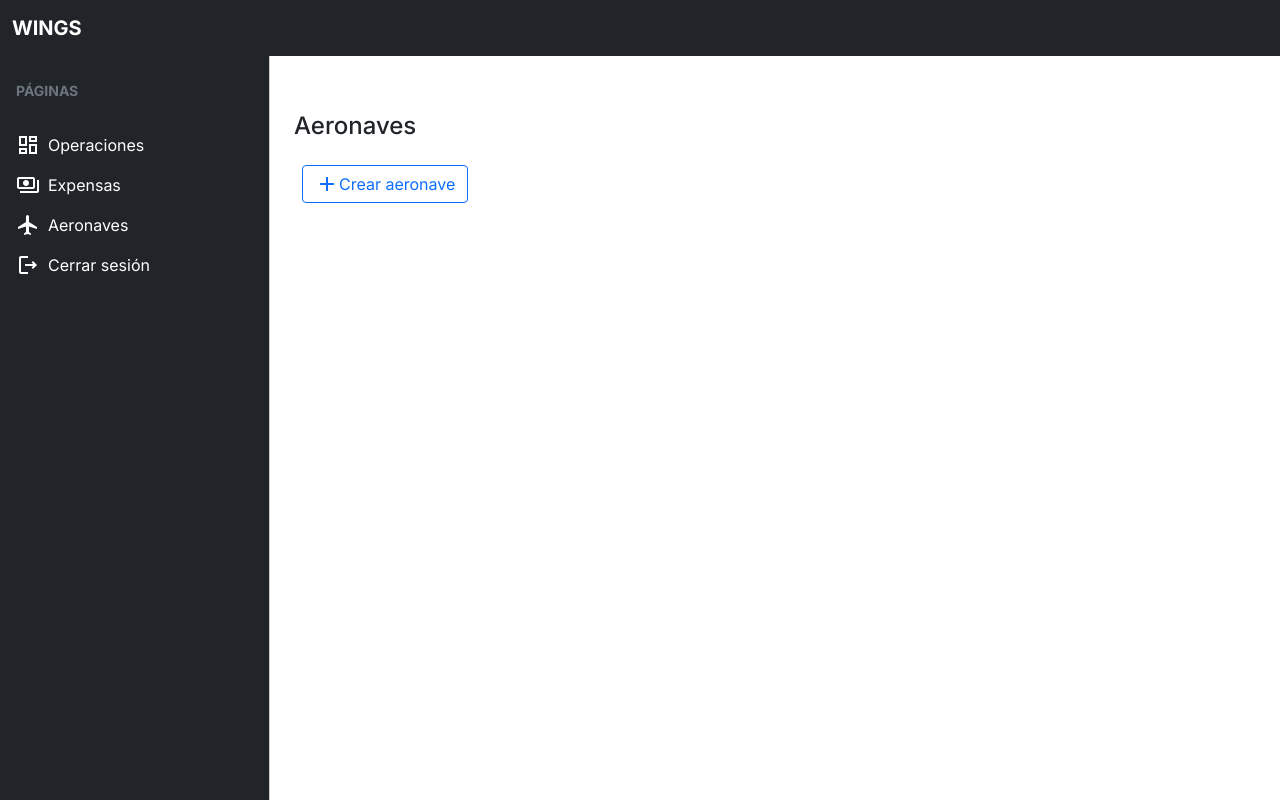
After one commit to Augustorresfx/gastos-django, a Django app: page /aeronaves/ in a window 1280 px wide. The commit adds this page. Run offline with Django 4.2, Linux system fonts and the light colour scheme; the visitor is signed in with stand-in values (Sample User, id 1); data that the repository does not hold is empty.

Commit message:
added-aeronaves-pages

```diff
--- a/clients/forms.py
+++ b/clients/forms.py
@@ -56,3 +56,8 @@ class ClientForm(ModelForm):
                 'class': 'form-select'
             })
         }
+
+class AeronaveForm(ModelForm):
+    class Meta:
+        model = Aeronave
+        fields = ['title', 'matricula', 'expiration']
--- /dev/null
+++ b/clients/templates/aeronaves.html
@@ -0,0 +1,40 @@
+{% extends 'base.html' %}
+
+
+{% block content %}
+
+<main class="mt-5 pt-3">
+  <div class="container-fluid px-4 mt-5">
+
+        <h1 class="fs-4 mb-3">Aeronaves</h1>
+
+        <div class="d-flex justify-content-start align-items-center my-2">
+          <a href="/aeronaves/create/" class="btn btn-outline-primary my-2 d-flex justify-content-center align-items-center mx-2">
+            <span class="material-icons-outlined ">
+              add
+              </span>
+            <span>Crear aeronave</span>
+          </a>
+        </div>
+
+<div class="row">
+  {% for aeronave in aeronaves %}
+    <div class="col-sm-6">
+
+      <div class="card">
+        <div class="card-body">
+          <h5 class="card-title">{{aeronave.title}}</h5>
+          <p class="card-text">Fecha de vencimiento: {{aeronave.expiration}}.</p>
+          <a href="{% url 'aeronave_detail' aeronave.id %}" class="btn btn-primary">Ver o editar</a>
+        </div>
+      </div>
+
+
+    </div>
+  {% endfor %}
+  </div>
+
+  </div>
+
+</main>
+{% endblock %}
--- a/clients/templates/base.html
+++ b/clients/templates/base.html
@@ -76,7 +76,15 @@
             </li>
             <li>
 
-
+              <li>
+                <a href="/aeronaves/" class="nav-link px-3 active d-flex align-items-center">
+                  <span class="material-icons-outlined">
+                    flight
+                    </span>
+                  <span class="mx-2">Aeronaves</span>
+                </a>
+              </li>
+              <li>
 
             <li>
               <a href="/logout" class="nav-link px-3 active d-flex align-items-center">
--- a/clients/views.py
+++ b/clients/views.py
@@ -3,7 +3,7 @@ from django.contrib.auth.forms import UserCreationForm, AuthenticationForm
 from django.contrib.auth.models import User
 from django.contrib.auth import login, logout, authenticate
 from django.db import IntegrityError
-from .forms import ClientForm, ClientFilterForm, GastoForm
+from .forms import ClientForm, ClientFilterForm, GastoForm, AeronaveForm
 from .models import Operacion, Aeronave, Impuesto
 from django.contrib.auth.decorators import login_required
 from django.core.paginator import Paginator
@@ -161,7 +161,7 @@ def expensa_detail(request, gasto_id):
             form.save()
             return redirect('expensas')
         except ValueError:
-            return render(request, 'expensa_detail.html', {'expensa': gasto, 'form': form, 'error': 'Error actualizando el cliente'})
+            return render(request, 'expensa_detail.html', {'expensa': gasto, 'form': form, 'error': 'Error actualizando el gasto'})
 
 
 @login_required
@@ -173,19 +173,19 @@ def delete_expensa(request, gasto_id):
 
 
 @login_required
-def gasto_detail(request, operacion_id):
+def gasto_detail(request, product_id):
     if request.method == 'GET':
-        product = get_object_or_404(Operacion, pk=operacion_id, user=request.user)
+        product = get_object_or_404(Operacion, pk=product_id, user=request.user)
         form = ClientForm(instance=product)
         return render(request, 'gasto_detail.html', {'client': product, 'form': form})
     else:
         try:
-            product = get_object_or_404(Operacion, pk=operacion_id)
+            product = get_object_or_404(Operacion, pk=product_id)
             form = ClientForm(request.POST, instance=product)
             form.save()
             return redirect('gastos')
         except ValueError:
-            return render(request, 'gasto_detail.html', {'client': product, 'form': form, 'error': 'Error actualizando el cliente'})
+            return render(request, 'gasto_detail.html', {'client': product, 'form': form, 'error': 'Error actualizando la operación'})
 
 def send_mail_with_excel(excel_file):
     module_dir = os.path.dirname(__file__)   #get current directory
@@ -205,13 +205,17 @@ def send_mail_with_excel(excel_file):
 
     objetos_todos = Operacion.objects.all()
 
-    for product in objetos_hoy:
+    row = 9  # empezar a agregar en la fila 6
+    col = 1  # agregar en la primera columna
+    for product in objetos_todos:
         timeformat = "%H:%M:%S"
         delta = datetime.strptime(str(product.landing_time), timeformat) - datetime.strptime(str(product.takeoff_time), timeformat)
+        combustible_usado = product.fuel - product.fuel_on_landing
+        data = [product.takeoff_place, product.created.strftime("%d %m %y"), '', product.pilot.name, product.mechanic.name, product.operator.name, product.aeronave.title, timedelta(seconds=delta.seconds), '', product.reason_of_flight.title, '', '', '', product.start_up_cycles, '', '', '', product.fuel, product.fuel_on_landing, combustible_usado, product.engine_ignition_1, product.engine_cut_1, product.engine_ignition_2, product.engine_cut_2, product.operation_note, product.maintenance_note, product.client.name, product.cycles_with_external_load, product.weight_with_external_load, product.number_of_landings, product.number_of_splashdowns, product.water_release_cycles, product.water_release_amount]
 
-        data = [product.takeoff_place, product.created.strftime("%d %m %y"), '', product.pilot.name, product.mechanic.name, product.operator.name, product.aeronave.title, timedelta(seconds=delta.seconds), '', product.reason_of_flight.title, '', '', '', product.start_up_cycles, '', '', '', '', '', '', '', '', '', product.engine_ignition_1, product.engine_cut_1, product.engine_ignition_2, product.engine_cut_2]
-
-        sheet.append(data)
+        for i, val in enumerate(data):
+            sheet.cell(row=row, column=col+i, value=val)
+        row+=1
 
     excel_file = BytesIO()
     wb.save(excel_file)
@@ -265,16 +269,23 @@ def export_excel(request):
     max_col = sheet.max_column
 
 
-    products = Operacion.objects.all()
+    hoy = timezone.now().date()  # Obtiene la fecha actual
+    objetos_hoy = Operacion.objects.filter(created__date=hoy)
 
+    objetos_todos = Operacion.objects.all()
 
-    for product in products:
+    row = 9  # empezar a agregar en la fila 6
+    col = 1  # agregar en la primera columna
+    for product in objetos_todos:
         timeformat = "%H:%M:%S"
         delta = datetime.strptime(str(product.landing_time), timeformat) - datetime.strptime(str(product.takeoff_time), timeformat)
+        combustible_usado = product.fuel - product.fuel_on_landing
+        data = [product.takeoff_place, product.created.strftime("%d %m %y"), '', product.pilot.name, product.mechanic.name, product.operator.name, product.aeronave.title, timedelta(seconds=delta.seconds), '', product.reason_of_flight.title, '', '', '', product.start_up_cycles, '', '', '', product.fuel, product.fuel_on_landing, combustible_usado, product.engine_ignition_1, product.engine_cut_1, product.engine_ignition_2, product.engine_cut_2, product.operation_note, product.maintenance_note, product.client.name, product.cycles_with_external_load, product.weight_with_external_load, product.number_of_landings, product.number_of_splashdowns, product.water_release_cycles, product.water_release_amount]
 
-        data = [product.takeoff_place, product.created.strftime("%d %m %y"), '', product.pilot.name, product.mechanic.name, product.operator.name, product.aeronave.title, timedelta(seconds=delta.seconds), '', product.reason_of_flight.title, '', '', '', product.start_up_cycles, '', '', '', '', '', '', '', '', '', product.engine_ignition_1, product.engine_cut_1, product.engine_ignition_2, product.engine_cut_2]
+        for i, val in enumerate(data):
+            sheet.cell(row=row, column=col+i, value=val)
+        row+=1
 
-        sheet.append(data)
 
     wb.save(response)
 
@@ -287,6 +298,66 @@ def delete_client(request, product_id):
     if request.method == 'POST':
         product.delete()
         return redirect('gastos')
+
+#  AERONAVES
+
+@login_required
+def aeronaves(request):
+
+    context = {}
+    context['aeronaves'] = Aeronave.objects.all()
+    paginated_filter = Paginator(Aeronave.objects.all(), 10)
+    page_number = request.GET.get("page")
+    filter_pages = paginated_filter.get_page(page_number)
+    context['pages'] = filter_pages
+
+    return render(request, 'aeronaves.html', context=context)
+
+@login_required
+def create_aeronave(request):
+    if request.method == 'GET':
+
+        return render(request, 'create_aeronave.html', {
+            'form': AeronaveForm,
+
+        })
+    else:
+        try:
+
+            form = AeronaveForm(request.POST)
+            new_client = form.save(commit=False)
+            new_client.user = request.user
+            new_client.save()
+            return redirect('aeronaves')
+        except ValueError:
+            return render(request, 'create_aeronave.html', {
+                'form': AeronaveForm,
+                'error': 'Please provide valid data'
+            })
+
+@login_required
+def aeronave_detail(request, aeronave_id):
+    if request.method == 'GET':
+        aeronave = get_object_or_404(Aeronave, pk=aeronave_id)
+        form = AeronaveForm(instance=aeronave)
+        return render(request, 'aeronave_detail.html', {'aeronave': aeronave, 'form': form})
+    else:
+        try:
+            aeronave = get_object_or_404(Aeronave, pk=aeronave_id)
+            form = AeronaveForm(request.POST, instance=aeronave)
+            form.save()
+            return redirect('aeronaves')
+        except ValueError:
+            return render(request, 'aeronave_detail.html', {'aeronave': aeronave, 'form': form, 'error': 'Error actualizando la aeronave'})
+
+
+@login_required
+def delete_aeronave(request, aeronave_id):
+    aeronave = get_object_or_404(Aeronave, pk=aeronave_id)
+    if request.method == 'POST':
+        aeronave.delete()
+        return redirect('aeronaves')
+
 
 @login_required
 def signout(request):
--- a/nitroadmin/urls.py
+++ b/nitroadmin/urls.py
@@ -22,9 +22,13 @@ urlpatterns = [
     path('admin/', admin.site.urls),
     path('', views.home, name='home'),
     path('signup/', views.signup, name='signup'),
+    path('aeronaves/', views.aeronaves, name='aeronaves'),
+    path('aeronaves/create/', views.create_aeronave, name='crear_aeronave'),
+    path('aeronaves/<int:aeronave_id>/', views.aeronave_detail, name='aeronave_detail'),
+     path('aeronaves/<int:aeronave_id>/delete/', views.delete_aeronave, name='delete_aeronave'),
     path('gastos/', views.gastos, name='gastos'),
     path('gastos/create/', views.create_gasto, name="crear_gasto"),
-    path('gastos/<int:operacion_id>/', views.gasto_detail, name='gasto_detail'),
+    path('gastos/<int:product_id>/', views.gasto_detail, name='gasto_detail'),
     path('gastos/<int:product_id>/delete/', views.delete_client, name='delete_gasto'),
     path('gastos/export_excel', views.export_excel, name="export_excel"),
     path('gastos/export_excel_gmail', views.send_mail_with_excel, name="send_mail_with_excel"),
```
Also changed, not shown: clients/jobs/jobs.py (+4 -3 lines), clients/templates/aeronave_detail.html (added, +45 -0 lines), clients/templates/create_aeronave.html (added, +45 -0 lines), nitroadmin/settings.py (+12 -12 lines), 2 other files.
